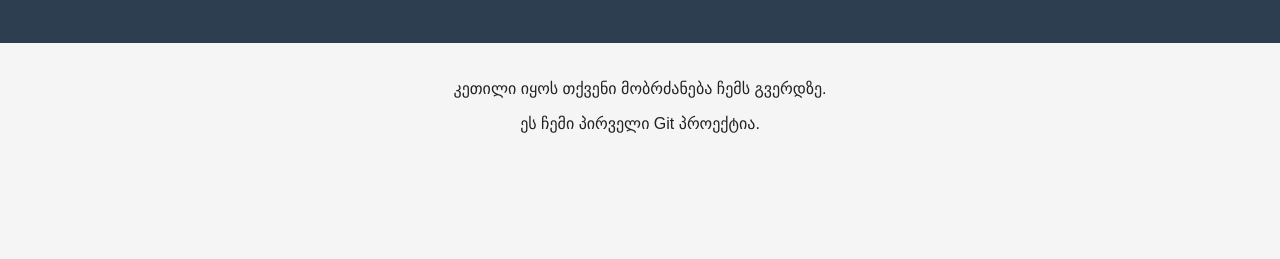
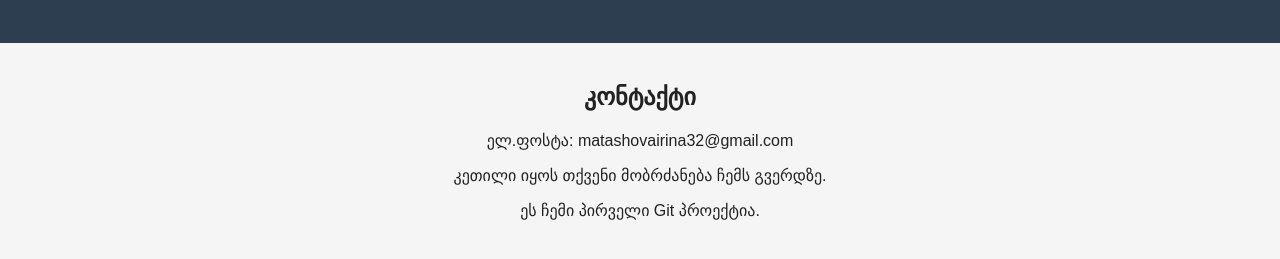
Before and after one commit to matashovairina32-art/irina-matashova, a plain HTML site: page index.html in a window 1280 px wide. Shown: the part 133-392 px from the top of the page. Drawn offline with Linux system fonts and the light colour scheme.

Commit message:
დამატებულია კონტაქტის სექცია

```diff
--- a/index.html
+++ b/index.html
@@ -12,6 +12,10 @@
     <p>ჩემი პორტფოლიო</p>
   </header>
   <main>
+    <section>
+    <h2>კონტაქტი</h2>
+    <p>ელ.ფოსტა: matashovairina32@gmail.com</p>
+    </section>
     <p>კეთილი იყოს თქვენი მობრძანება ჩემს გვერდზე.</p>
     <p>ეს ჩემი პირველი Git პროექტია.</p>
   </main>
```
